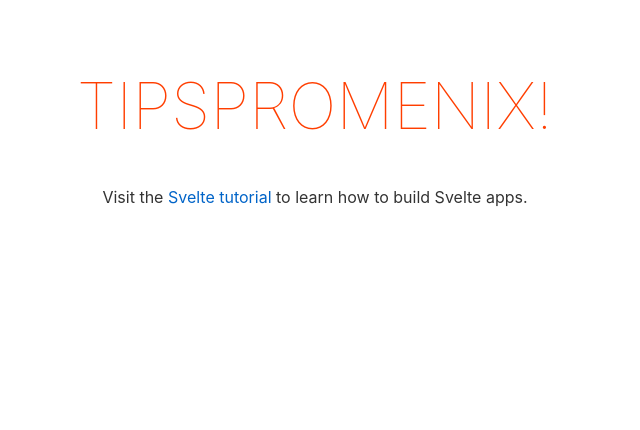
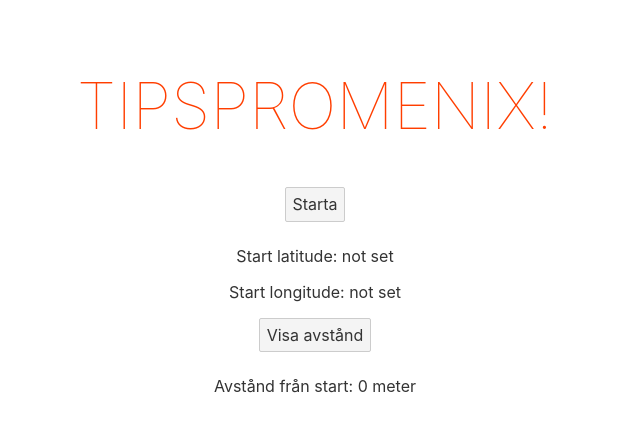
Before and after one commit to MalinG/quiz-walk, a Svelte app: page / in a window 1280 px wide. Shown: the top 430 px of the page, without its empty margins (325-965 px from the left). Built offline with nearby package versions, Linux system fonts and the light colour scheme.

Commit message:
Test distance tracking

```diff
--- a/package.json
+++ b/package.json
@@ -16,6 +16,7 @@
     "svelte": "^3.0.0"
   },
   "dependencies": {
+    "geolib": "^3.2.1",
     "sirv-cli": "^0.4.4"
   }
 }
--- a/src/App.svelte
+++ b/src/App.svelte
@@ -1,10 +1,12 @@
 <script>
 	export let title;
+	import Map from "./components/Map.svelte"
+
 </script>
 
 <main>
 	<h1>{title}!</h1>
-	<p>Visit the <a href="https://svelte.dev/tutorial">Svelte tutorial</a> to learn how to build Svelte apps.</p>
+	<Map />
 </main>
 
 <style>
--- /dev/null
+++ b/src/components/Map.svelte
@@ -0,0 +1,75 @@
+<script>
+  import getDistance from 'geolib/es/getDistance';
+
+  var options = {
+    enableHighAccuracy: true,
+    timeout: 5000,
+    maximumAge: 0
+  };
+
+  let startLat, startLong, distance
+
+  function success(pos) {
+    const crd = pos.coords;
+
+    startLat = crd.latitude
+    startLong = crd.longitude
+
+    console.log('Your current position is:');
+    console.log(`Latitude : ${crd.latitude}`);
+    console.log(`Longitude: ${crd.longitude}`);
+    console.log(`More or less ${crd.accuracy} meters.`);
+  }
+
+  function newPosition(pos) {
+    const crd = pos.coords;
+
+    distance = getDistance({latitude: crd.latitude, longitude: crd.longitude}, {
+                latitude: startLat,
+                longitude: startLong,
+            })
+    console.log(
+            'You are ',
+            getDistance({latitude: crd.latitude, longitude: crd.longitude}, {
+                latitude: startLat,
+                longitude: startLong,
+            }),
+            'meters away from startposition'
+        );
+  }
+
+  function error(err) {
+    console.warn(`ERROR(${err.code}): ${err.message}`);
+  }
+
+  function setStartPosition() {
+    console.log('start!!!')
+    navigator.geolocation.getCurrentPosition(success, error, options);
+  }
+
+  function getDistanceFromStart() {
+    console.log('get distance')
+    navigator.geolocation.getCurrentPosition(newPosition, error, options);
+  }
+
+
+  // On press start, set start position
+  // On press get distance - print distance from startposition
+</script>
+
+<div>
+  <button on:click={setStartPosition}>
+    Starta
+  </button>
+  <div>
+    <p>Start latitude: {startLat || 'not set'}</p>
+    <p>Start longitude: {startLong || 'not set'}</p>
+  </div>
+
+  <button on:click={getDistanceFromStart}>
+    Visa avstånd
+  </button>
+  <div>
+    <p>Avstånd från start: {distance || 0} meter</p>
+  </div>
+</div>
```
Also changed, not shown: 1 other file (tests, documents, lock files or other folders).
